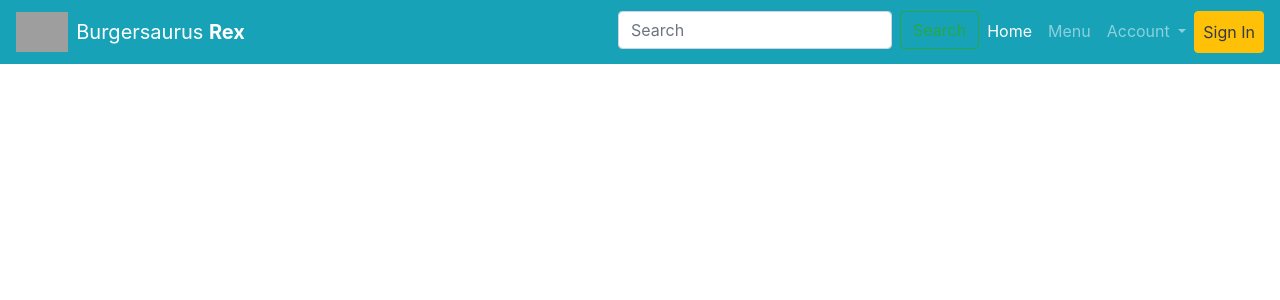
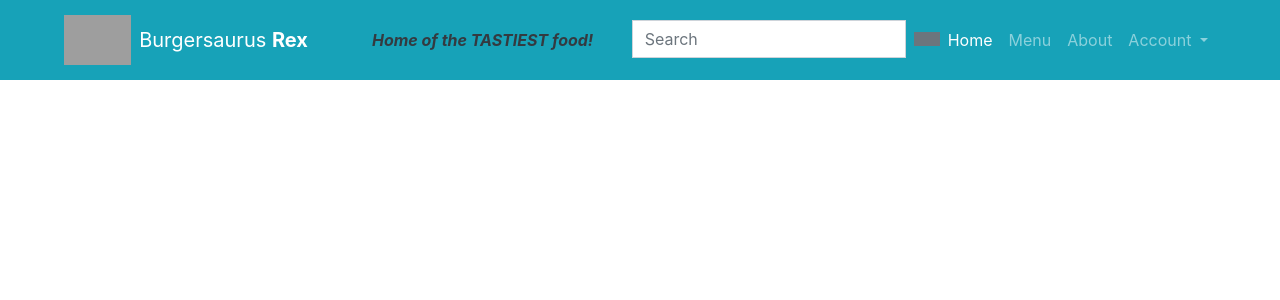
Before and after one commit to wondrousWebWorks/burgersaurus-rex, a Django app: page / in a window 1280 px wide. Shown: the top 300 px of the page. Run offline with Django 3.2, Linux system fonts and the light colour scheme; some libraries are stand-ins or nearby versions; grey boxes are pictures that could not be loaded.

Commit message:
Tweaked spacing and added About link and icon for search input

```diff
--- a/templates/includes/navbar.html
+++ b/templates/includes/navbar.html
@@ -1,16 +1,23 @@
 <!DOCTYPE html>
-<nav class="navbar navbar-expand-lg navbar-dark bg-info fixed-top py-1" style="height: 8vh;">
-    <img src="https://res.cloudinary.com/wondrouswebworks/image/upload/v1592173141/burgersaurus/burgersaurus-cute_qyszmp.png" alt="burgersaurus logo" style="height: 70%;" class="my-auto mr-2">
+<nav class="navbar navbar-expand-lg navbar-dark bg-info fixed-top py-1" style="height: 10vh;">
+  <img
+    src="https://res.cloudinary.com/wondrouswebworks/image/upload/v1592173141/burgersaurus/burgersaurus-cute_qyszmp.png"
+    alt="burgersaurus logo"
+    style="height: 70%;"
+    class="my-auto ml-5 mr-2"
+  >
   <a class="navbar-brand d-none d-sm-block" href="#"> Burgersaurus <strong>Rex</strong></a>
-    <button class="navbar-toggler" type="button" data-toggle="collapse" data-target="#navbarSupportedContent" aria-controls="navbarSupportedContent" aria-expanded="false" aria-label="Toggle navigation">
+  <button class="navbar-toggler" type="button" data-toggle="collapse" data-target="#navbarSupportedContent"
+    aria-controls="navbarSupportedContent" aria-expanded="false" aria-label="Toggle navigation">
     <span class="navbar-toggler-icon"></span>
   </button>
+  <div class="my-auto ml-5"><p class="m-0 text-dark"><strong><em>Home of the TASTIEST food!</em></strong></p></div>
   <div class="collapse navbar-collapse" id="navbarSupportedContent">
-      <ul class="navbar-nav ml-auto">
+    <ul class="navbar-nav ml-auto mr-5">
       <li class="nav-item">
-            <form class="form-inline my-2 my-lg-0 ml-auto">
-                <input class="form-control mr-sm-2" type="search" placeholder="Search" aria-label="Search">
-                <button class="btn btn-outline-success my-2 my-sm-0" type="submit">Search</button>
+        <form class="form-inline my-2 my-lg-0">
+          <input class="form-control mr-sm-2 rounded-0" type="search" placeholder="Search" aria-label="Search">
+          <button class="btn btn-secondary my-2 my-sm-0 rounded-0" type="submit"><i class="fas fa-search"></i></button>
         </form>
       </li>
       <li class="nav-item active">
@@ -19,19 +26,18 @@
       <li class="nav-item">
         <a class="nav-link" href="#">Menu</a>
       </li>
+      <li class="nav-item">
+        <a class="nav-link" href="#">About</a>
+      </li>
       <li class="nav-item dropdown">
-          <a class="nav-link dropdown-toggle" href="#" id="navbarDropdown" role="button" data-toggle="dropdown" aria-haspopup="true" aria-expanded="false">
+        <a class="nav-link dropdown-toggle" href="#" id="navbarDropdown" role="button" data-toggle="dropdown"
+          aria-haspopup="true" aria-expanded="false">
           Account
         </a>
         <div class="dropdown-menu" aria-labelledby="navbarDropdown">
-            <a class="dropdown-item" href="#">Action</a>
-            <a class="dropdown-item" href="#">Another action</a>
-            <div class="dropdown-divider"></div>
-            <a class="dropdown-item" href="#">Something else here</a>
+          <a class="dropdown-item" href="#">Register</a>
+          <a class="dropdown-item" href="#">Login</a>
         </div>
-        </li>
-        <li class="nav-item">
-          <a class="nav-link btn btn-warning text-dark" href="#">Sign In</a>
       </li>
     </ul>
   </div>
```
Lines whose indentation alone changed are shown as unchanged.
